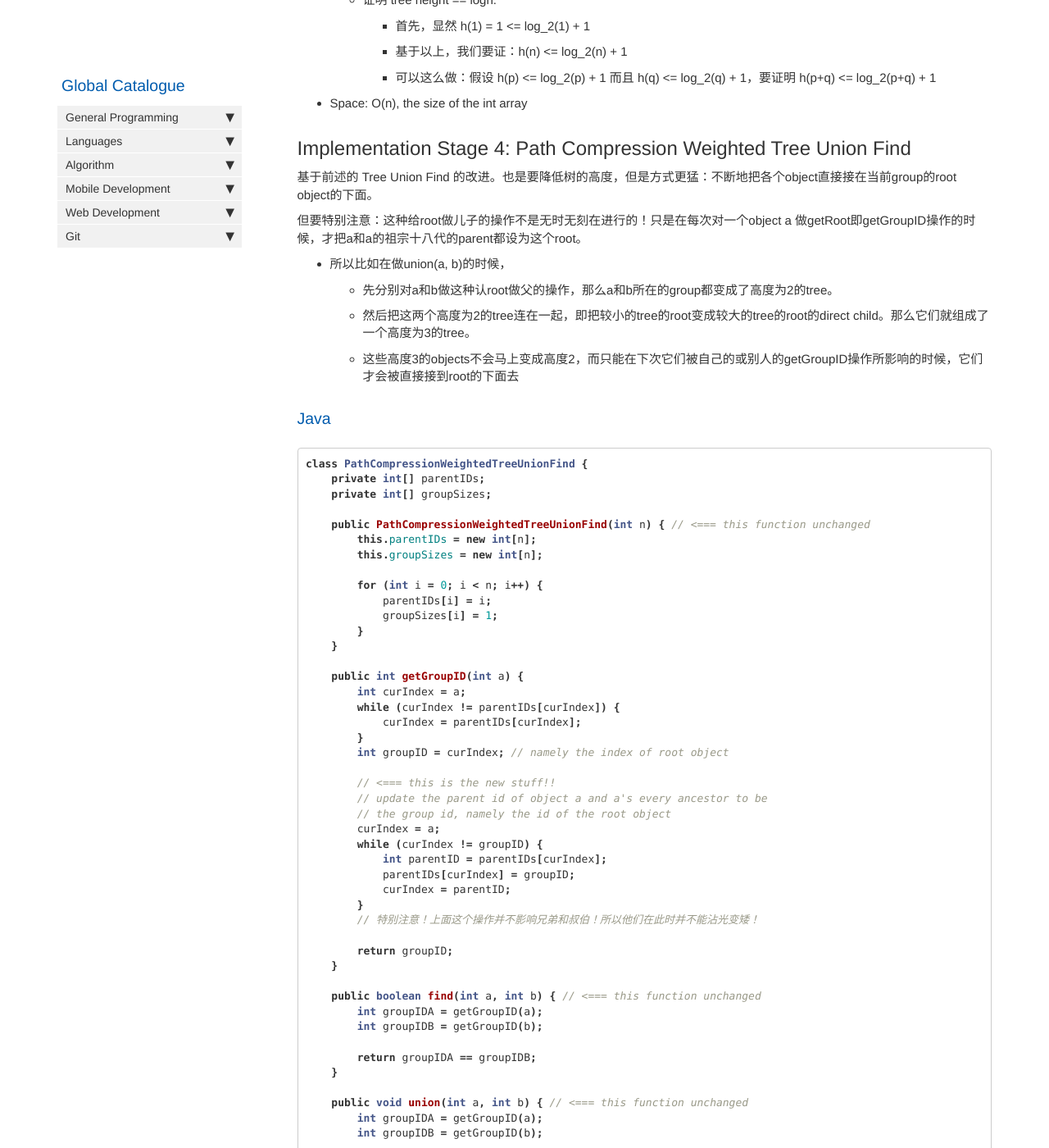
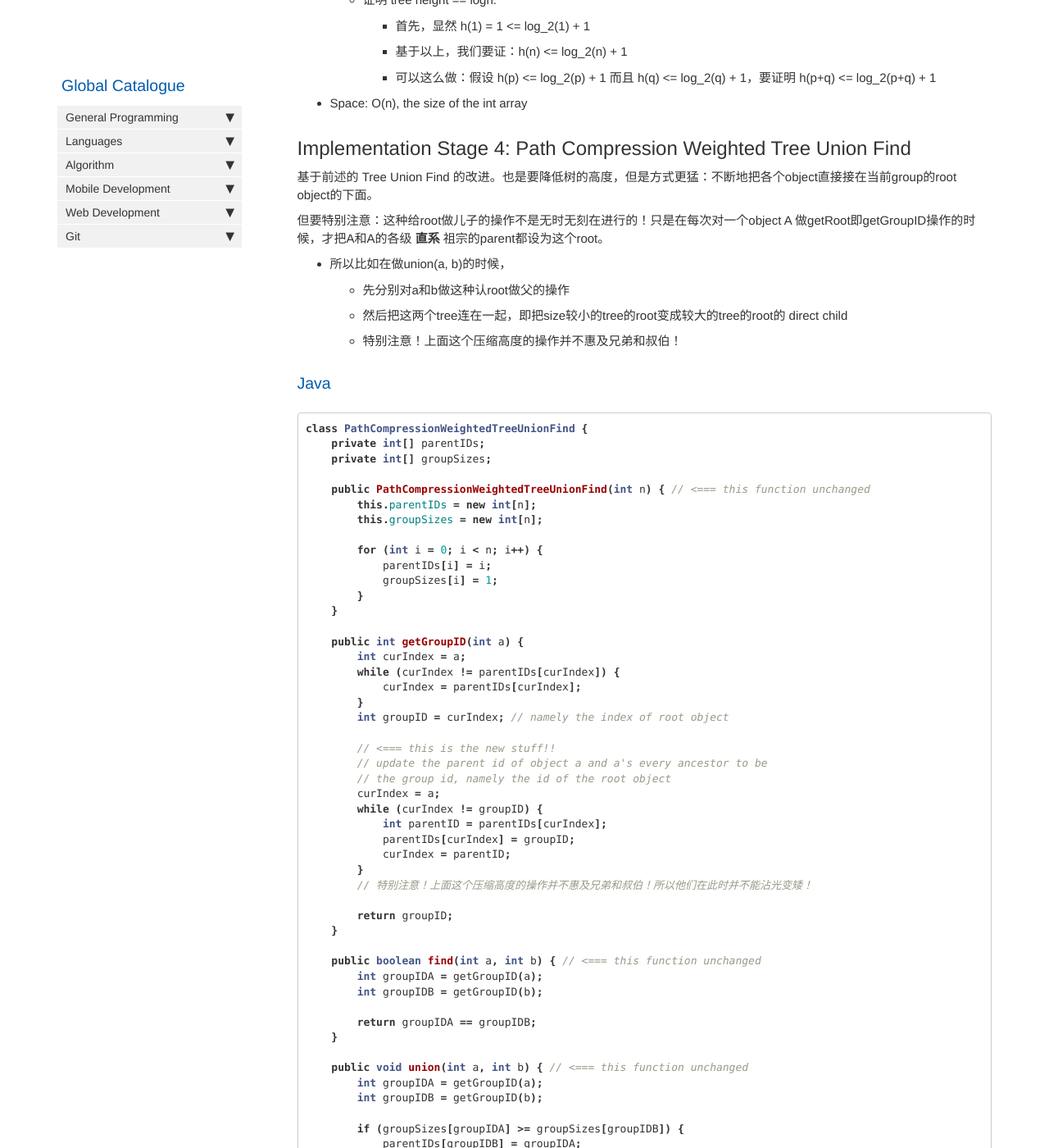
Before and after one commit to HungryOrc/hungryorc.github.io, a Jekyll site: the page built from pages/algorithm/algorithm_union_find.md, in a window 1280 px wide and 1400 px high, scrolled down 4631 px. Shown: the whole window at 82% size. Built offline with Jekyll 4.4.1, drawn with Linux system fonts in a browser that asks for light colours; nearby versions of some CDN libraries; comment, search, counter and statistics services are not loaded.

Commit message:
Update algorithm_union_find.md

````diff
--- a/pages/algorithm/algorithm_union_find.md
+++ b/pages/algorithm/algorithm_union_find.md
@@ -222,11 +222,11 @@ class WeightedTreeUnionFind {
 ## Implementation Stage 4: Path Compression Weighted Tree Union Find
 基于前述的 Tree Union Find 的改进。也是要降低树的高度，但是方式更猛：不断地把各个object直接接在当前group的root object的下面。
 
-但要特别注意：这种给root做儿子的操作不是无时无刻在进行的！只是在每次对一个object a 做getRoot即getGroupID操作的时候，才把a和a的祖宗十八代的parent都设为这个root。
+但要特别注意：这种给root做儿子的操作不是无时无刻在进行的！只是在每次对一个object A 做getRoot即getGroupID操作的时候，才把A和A的各级 **直系** 祖宗的parent都设为这个root。
 * 所以比如在做union(a, b)的时候，
-  * 先分别对a和b做这种认root做父的操作，那么a和b所在的group都变成了高度为2的tree。
-  * 然后把这两个高度为2的tree连在一起，即把较小的tree的root变成较大的tree的root的direct child。那么它们就组成了一个高度为3的tree。
-  * 这些高度3的objects不会马上变成高度2，而只能在下次它们被自己的或别人的getGroupID操作所影响的时候，它们才会被直接接到root的下面去
+  * 先分别对a和b做这种认root做父的操作
+  * 然后把这两个tree连在一起，即把size较小的tree的root变成较大的tree的root的 direct child
+  * 特别注意！上面这个压缩高度的操作并不惠及兄弟和叔伯！
 
 ### Java
 ```java
@@ -260,7 +260,7 @@ class PathCompressionWeightedTreeUnionFind {
             parentIDs[curIndex] = groupID;
             curIndex = parentID;
         }
-        // 特别注意！上面这个操作并不影响兄弟和叔伯！所以他们在此时并不能沾光变矮！
+        // 特别注意！上面这个压缩高度的操作并不惠及兄弟和叔伯！所以他们在此时并不能沾光变矮！
 
         return groupID;
     }
````
